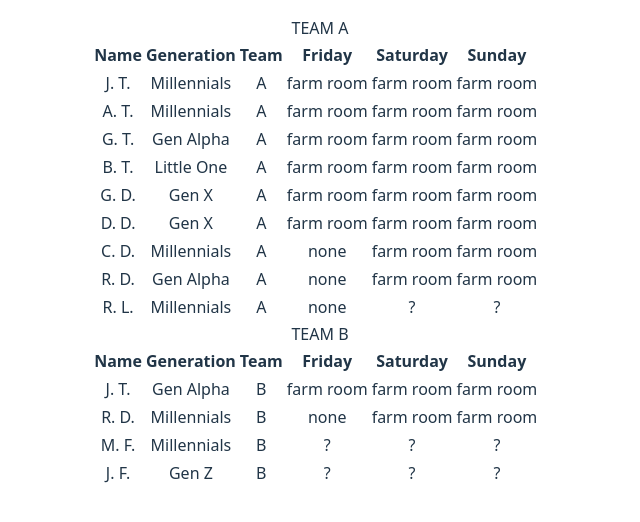
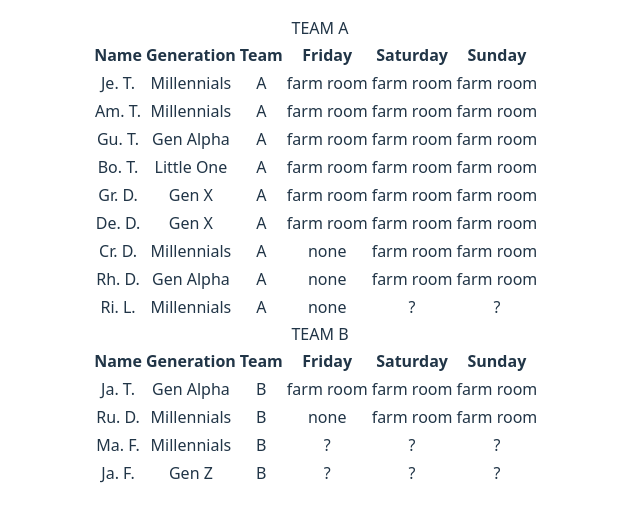
Before and after one commit to theappreciator/farmlympics, a React (Vite) app: page / in a window 1280 px wide. Shown: the part 210-732 px from the top of the page, without its empty margins (320-960 px from the left). Built offline with nearby package versions, Linux system fonts and the light colour scheme.

Commit message:
Add in second character of first name

```diff
--- a/src/App.tsx
+++ b/src/App.tsx
@@ -27,7 +27,7 @@ export type Person = {
 
 const defaultData: Person[] = [
   {
-    name: 'J. T.',
+    name: 'Je. T.',
     generation: 'Millennials',
     team: Teams.TeamA,
     sleeping: {
@@ -37,7 +37,7 @@ const defaultData: Person[] = [
     },
   },
   {
-    name: 'A. T.',
+    name: 'Am. T.',
     generation: 'Millennials',
     team: Teams.TeamA,
     sleeping: {
@@ -47,7 +47,7 @@ const defaultData: Person[] = [
     },
   },
   {
-    name: 'J. T.',
+    name: 'Ja. T.',
     generation: 'Gen Alpha',
     team: Teams.TeamB,
     sleeping: {
@@ -57,7 +57,7 @@ const defaultData: Person[] = [
     },
   },
   {
-    name: 'G. T.',
+    name: 'Gu. T.',
     generation: 'Gen Alpha',
     team: Teams.TeamA,
     sleeping: {
@@ -67,7 +67,7 @@ const defaultData: Person[] = [
     },
   },
   {
-    name: 'B. T.',
+    name: 'Bo. T.',
     generation: 'Little One',
     team: Teams.TeamA,
     sleeping: {
@@ -77,7 +77,7 @@ const defaultData: Person[] = [
     },
   },
   {
-    name: 'G. D.',
+    name: 'Gr. D.',
     generation: 'Gen X',
     team: Teams.TeamA,
     sleeping: {
@@ -87,7 +87,7 @@ const defaultData: Person[] = [
     },
   },
   {
-    name: 'D. D.',
+    name: 'De. D.',
     generation: 'Gen X',
     team: Teams.TeamA,
     sleeping: {
@@ -97,7 +97,7 @@ const defaultData: Person[] = [
     },
   },
   {
-    name: 'R. D.',
+    name: 'Ru. D.',
     generation: 'Millennials',
     team: Teams.TeamB,
     sleeping: {
@@ -107,7 +107,7 @@ const defaultData: Person[] = [
     },
   },
   {
-    name: 'C. D.',
+    name: 'Cr. D.',
     generation: 'Millennials',
     team: Teams.TeamA,
     sleeping: {
@@ -117,7 +117,7 @@ const defaultData: Person[] = [
     },
   },
   {
-    name: 'R. D.',
+    name: 'Rh. D.',
     generation: 'Gen Alpha',
     team: Teams.TeamA,
     sleeping: {
@@ -127,7 +127,7 @@ const defaultData: Person[] = [
     },
   },
   {
-    name: 'M. F.',
+    name: 'Ma. F.',
     generation: 'Millennials',
     team: Teams.TeamB,
     sleeping: {
@@ -137,7 +137,7 @@ const defaultData: Person[] = [
     },
   },
   {
-    name: 'J. F.',
+    name: 'Ja. F.',
     generation: 'Gen Z',
     team: Teams.TeamB,
     sleeping: {
@@ -147,7 +147,7 @@ const defaultData: Person[] = [
     },
   },
   {
-    name: 'R. L.',
+    name: 'Ri. L.',
     generation: 'Millennials',
     team: Teams.TeamA,
     sleeping: {
```
